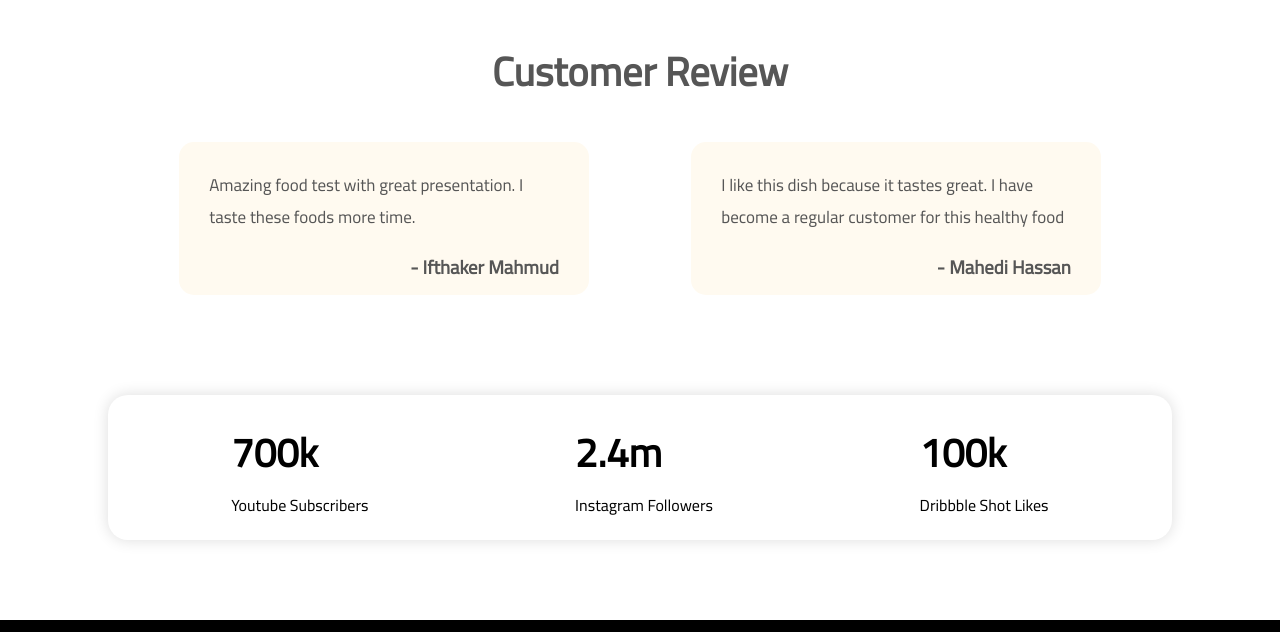
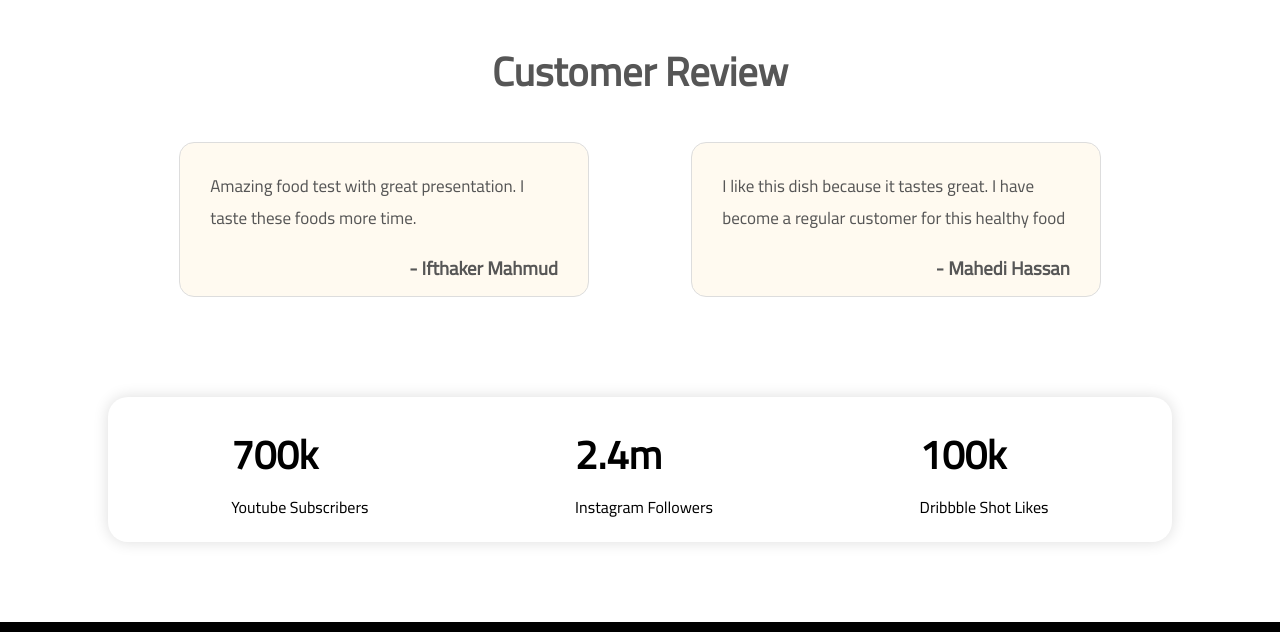
Before and after one commit to md-mh/Food-Network, a plain HTML site: page index.html in a window 1280 px wide. Shown: the part 2195-2827 px from the top of the page. Drawn offline with Linux system fonts and the light colour scheme.

Commit message:
Update Customer Review

```diff
--- a/style.css
+++ b/style.css
@@ -28,7 +28,7 @@ img{
     border-radius: 50px;
 }
 
-/* menu */
+/* menu section */
 .menu ol{
     list-style: none;
     text-align: right;
@@ -46,6 +46,7 @@ li a{
 li a:hover{
     text-decoration: underline;
 }
+
 /* welcome section */
 section.welcome{
     display: flex;
@@ -110,6 +111,7 @@ section.about{
 .review-customer .half-width{
     margin: 0 5%;
     padding: 10px 30px;
+    border: 1px solid #ddd;
     border-radius: 15px;
     background-color: floralwhite;
 }
```
